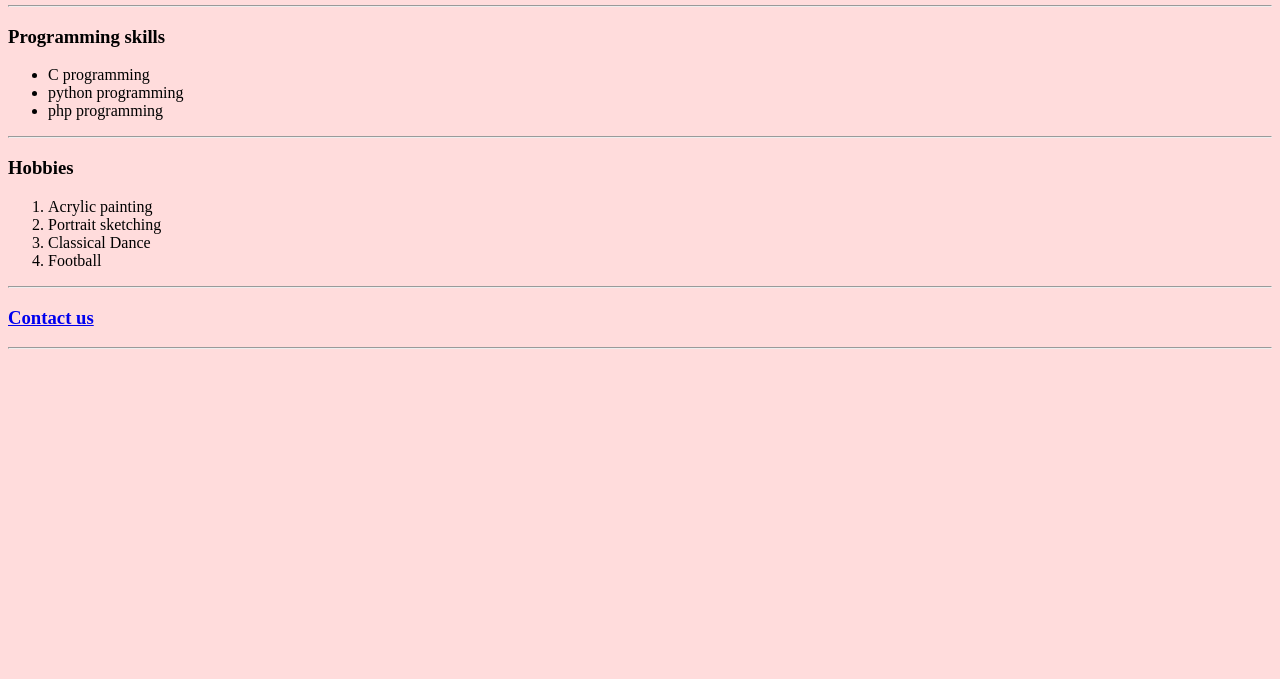
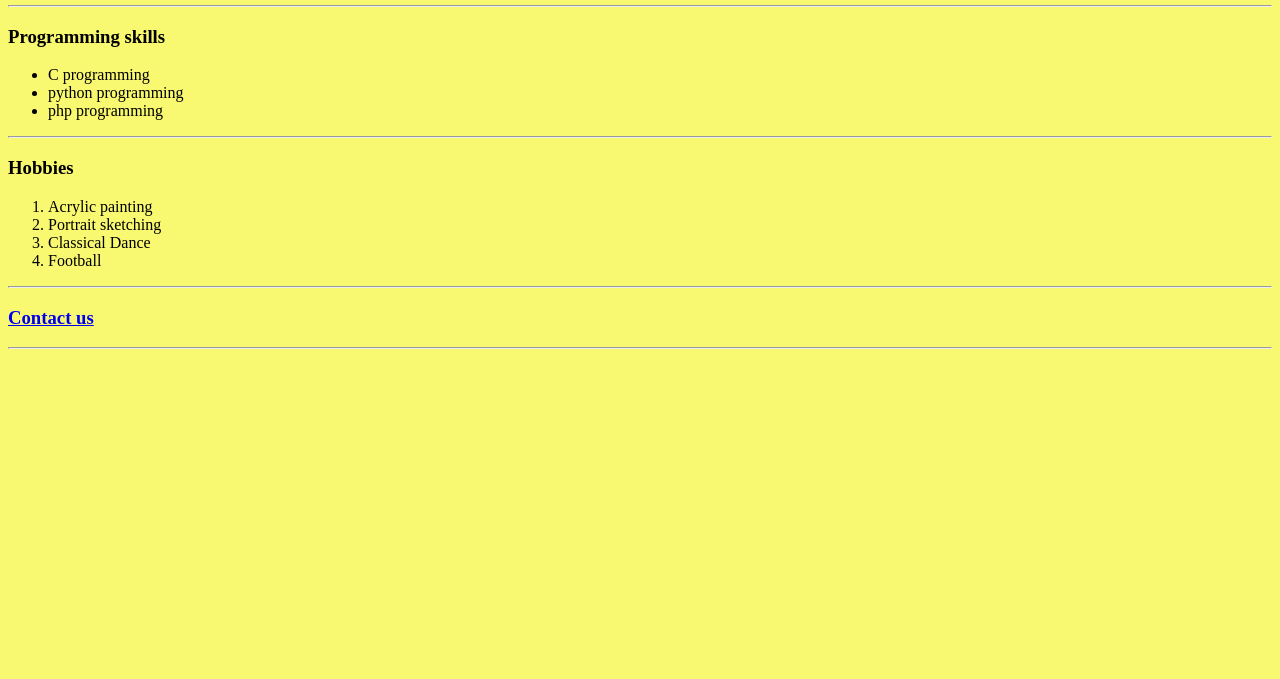
Before and after one commit to ranjithapr9/resume, a plain HTML site: page index.html in a window 1280 px wide. Shown: the part 121-800 px from the top of the page. Drawn offline with Linux system fonts and the light colour scheme.

Commit message:
Update index.html

```diff
--- a/index.html
+++ b/index.html
@@ -4,7 +4,7 @@
     <meta charset="utf-8">
     <title>Ranjitha PR</title>
   </head>
- <body style="background-color : #ffdcdc;">
+ <body style="background-color : #f9f871;">
 
  <table>
    <tr>
```
